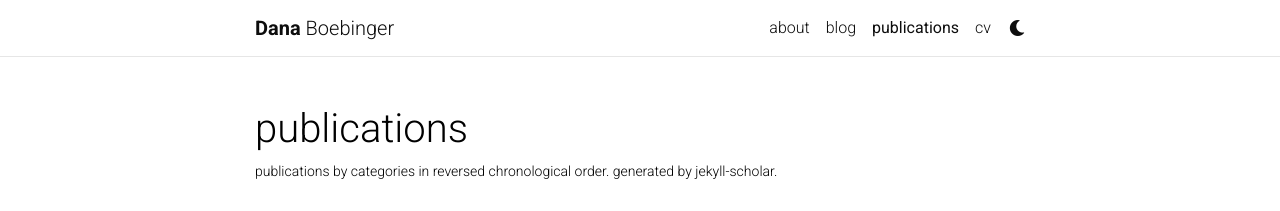
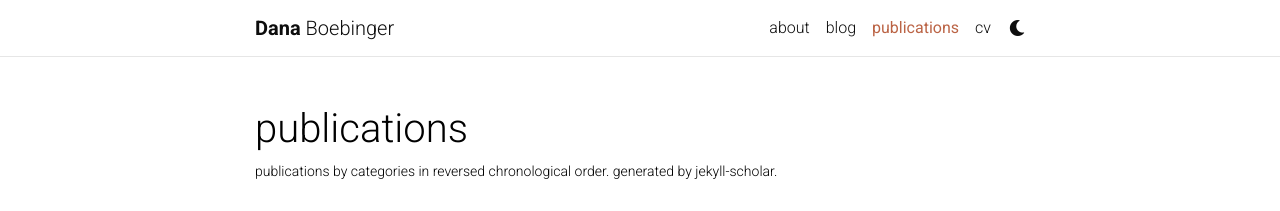
Before and after one commit to dlboe/dlboe.github.io, a Jekyll site: the page built from _pages/publications.md, in a window 1280 px wide. Shown: the top 211 px of the page. Built offline with Jekyll 4.4.1, drawn with Linux system fonts in a browser that asks for light colours; comment, search, counter and statistics services are not loaded; a style sheet for code colours, icons or effects is not loaded.

Commit message:
Update _themes.scss

```diff
--- a/_sass/_themes.scss
+++ b/_sass/_themes.scss
@@ -7,8 +7,8 @@
   --global-code-bg-color: #{$code-bg-color-light};
   --global-text-color: #{$black-color};
   --global-text-color-light: #{$grey-color};
-  --global-theme-color: #{B85C3C};
-  --global-hover-color: #{B85C3C};
+  --global-theme-color: #B85C3C;
+  --global-hover-color: #B85C3C;
   --global-footer-bg-color: #{$grey-color-dark};
   --global-footer-text-color: #{$grey-color-light};
   --global-footer-link-color: #{$white-color};
```
